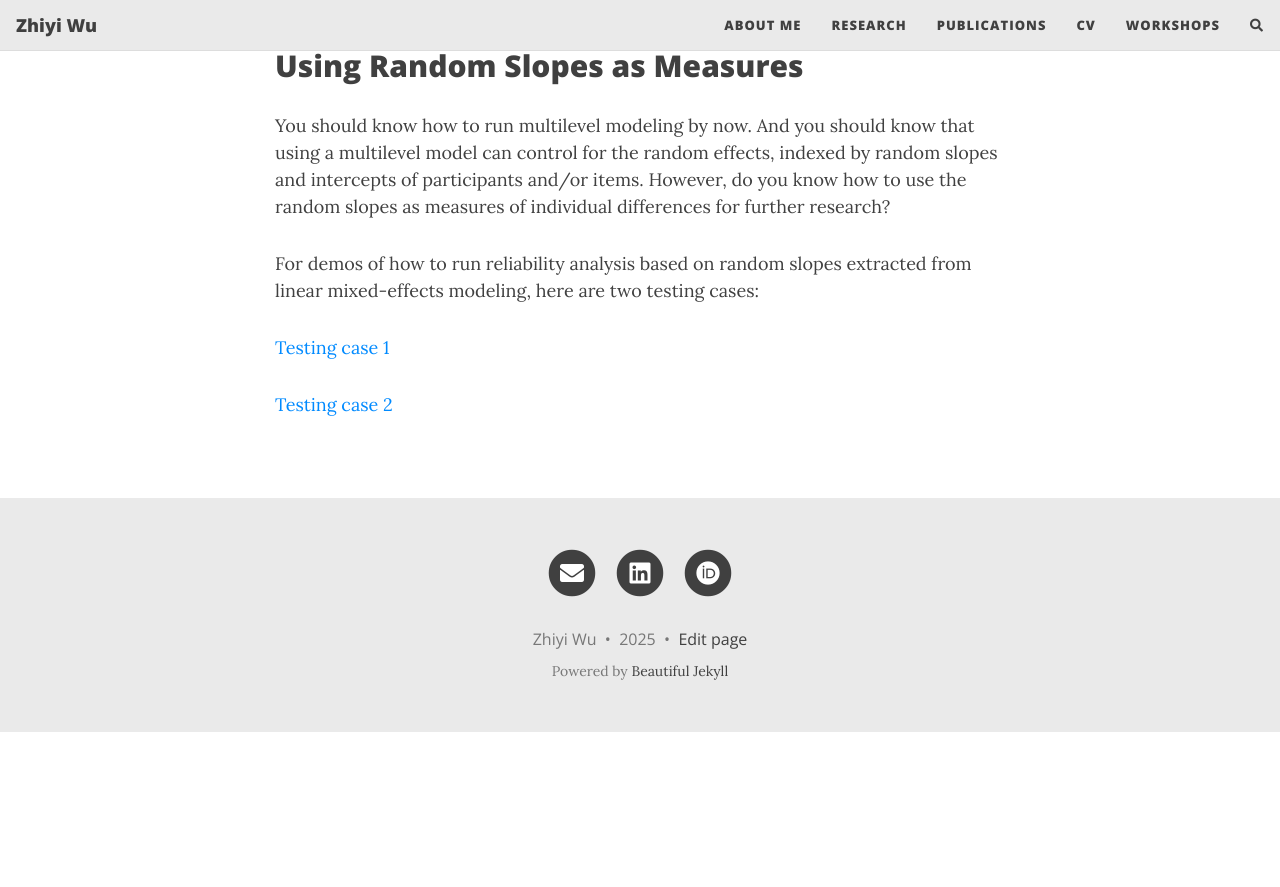
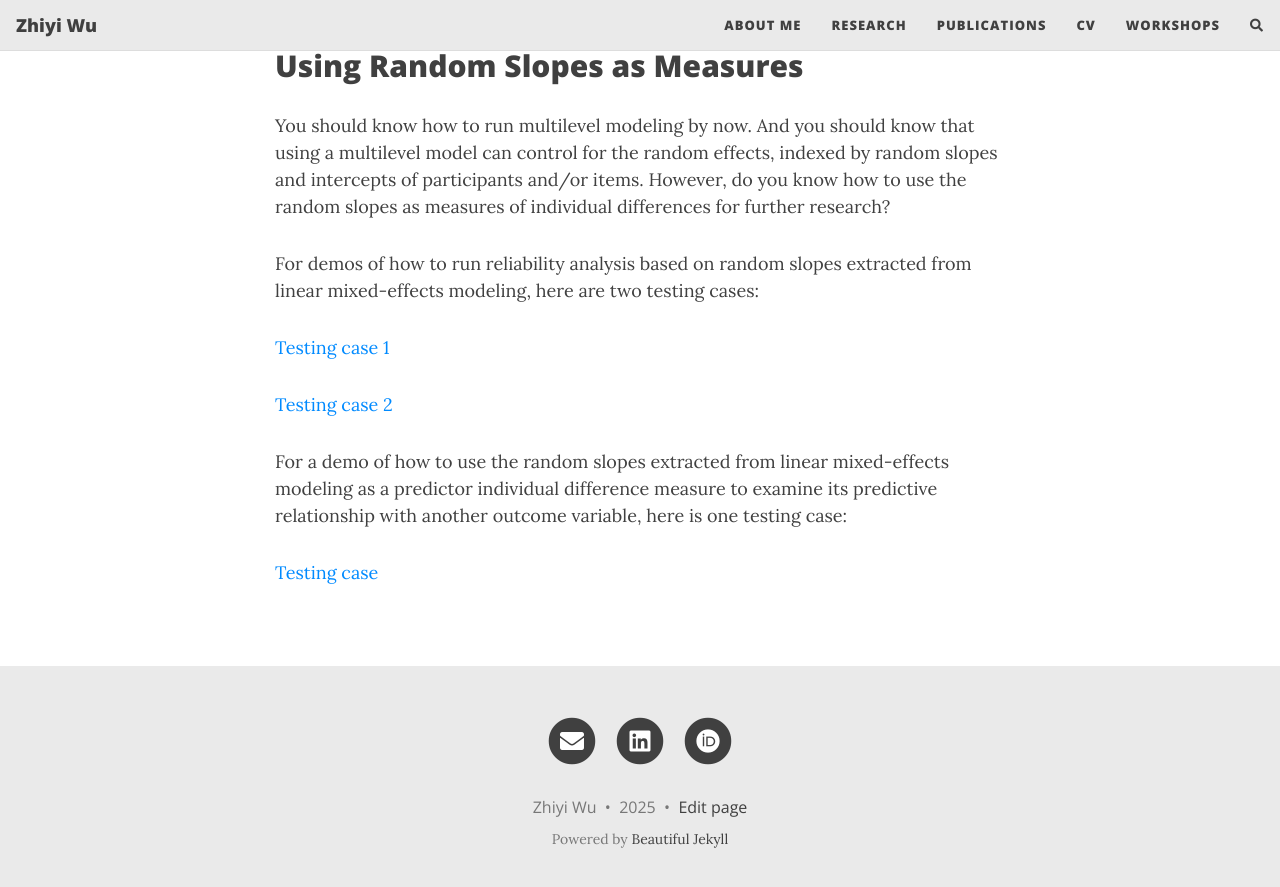
Before and after one commit to Zhiyijenny/Zhiyijenny.github.io, a Jekyll site: the page built from workshops.md, in a window 1280 px wide and 900 px high, scrolled down 927 px. Shown: the top 887 px of the window. Built offline with Jekyll 4.4.1, drawn with Linux system fonts in a browser that asks for light colours; nearby versions of some CDN libraries; our own code applies the rules of GitHub Pages for plain Markdown files; comment, search, counter and statistics services are not loaded; before the commit the page ends 1659 px from its top, so only the background shows below that.

Commit message:
Update workshops.md
Added a new workshop material line

```diff
--- a/workshops.md
+++ b/workshops.md
@@ -20,3 +20,7 @@ For demos of how to run reliability analysis based on random slopes extracted fr
 [Testing case 1](RandomSlopes.html)
 
 [Testing case 2](TestingCase2.html)
+
+For a demo of how to use the random slopes extracted from linear mixed-effects modeling as a predictor individual difference measure to examine its predictive relationship with another outcome variable, here is one testing case:
+
+[Testing case](RandomSlopes-relationship.html)
```
